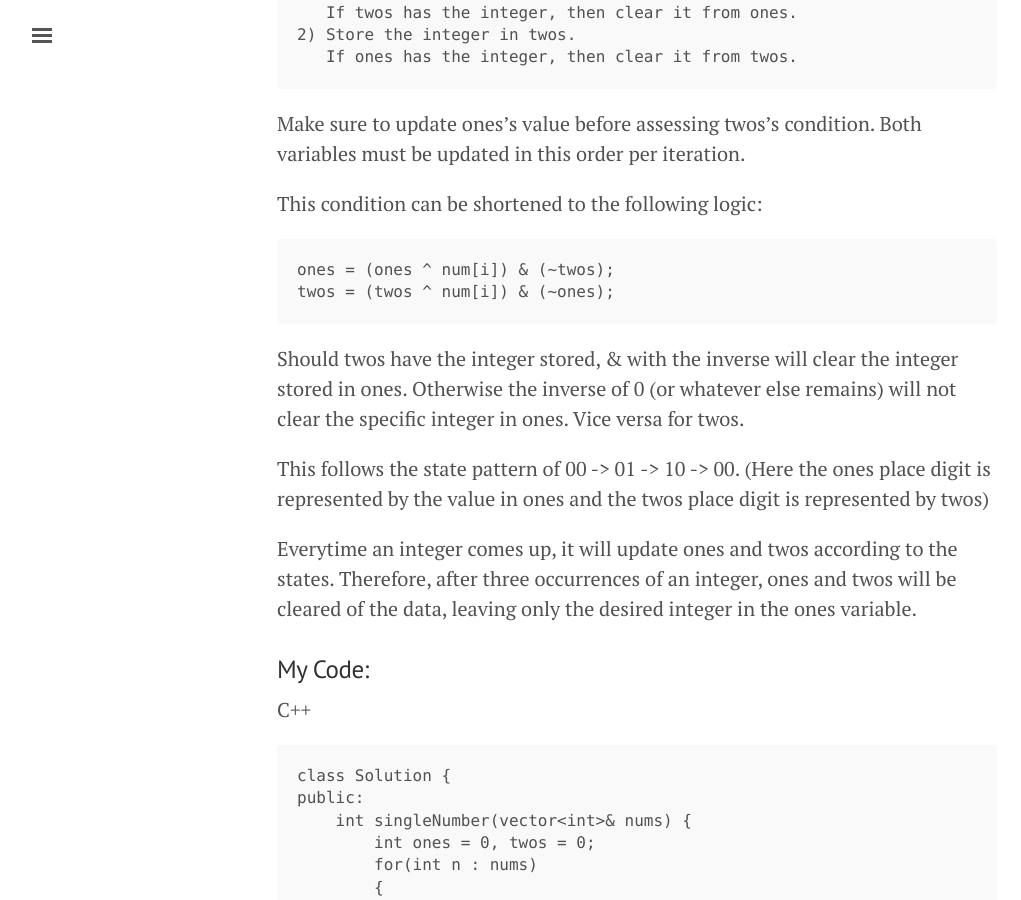
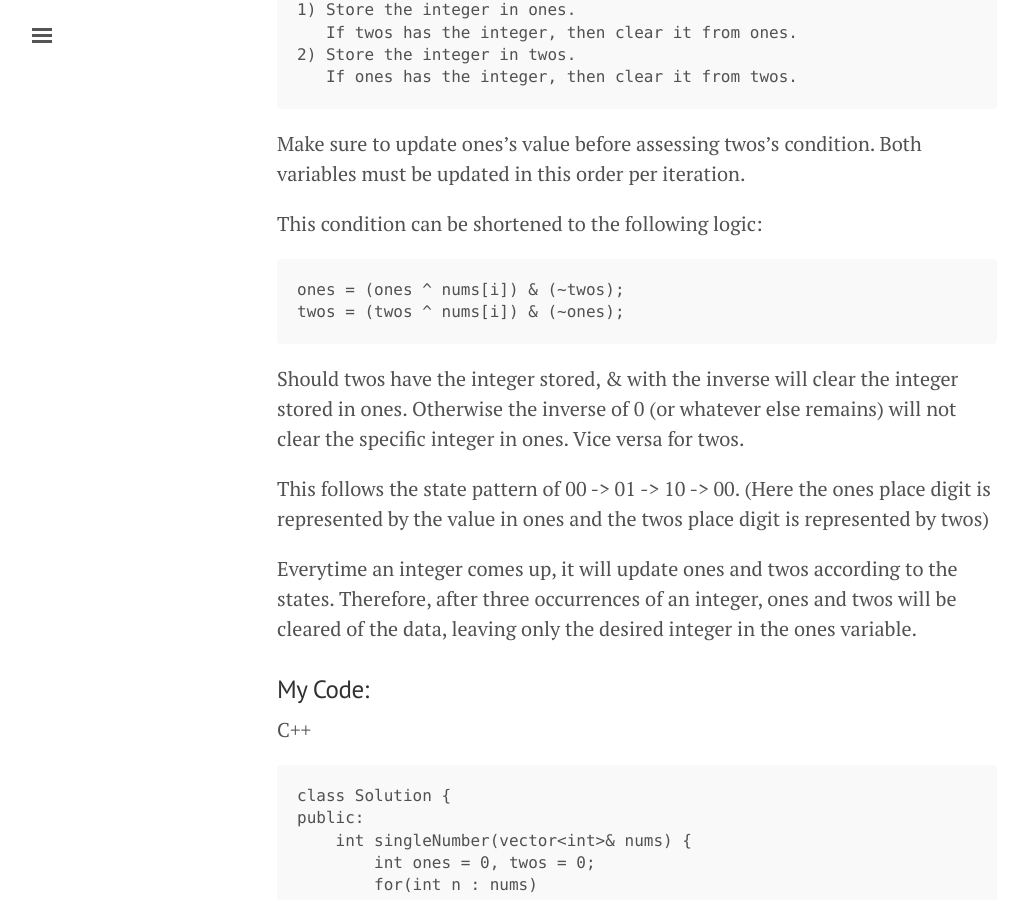
Before and after one commit to washifu/CodeBlog, a Jekyll site: the page built from _posts/2017-08-24-Single_Number_II.md, in a window 1280 px wide and 900 px high, scrolled down 913 px. Shown: the whole window, without its empty margins (3-1024 px from the left). Built offline with Jekyll 4.4.1, drawn with Linux system fonts in a browser that asks for light colours; comment, search, counter and statistics services are not loaded.

Commit message:
Update 2017-08-24-Single_Number_II.md

````diff
--- a/_posts/2017-08-24-Single_Number_II.md
+++ b/_posts/2017-08-24-Single_Number_II.md
@@ -8,6 +8,7 @@ comments: true
 
 ### Description:
 Given an array of integers, every element appears *three* times except for one, which appears exactly once. Find that single one.
+
 **Note:**
 Your algorithm should have a linear runtime complexity. Could you implement it without using extra memory?
 
@@ -29,8 +30,8 @@ Make sure to update ones's value before assessing twos's condition. Both variabl
 
 This condition can be shortened to the following logic:
 ```
-ones = (ones ^ num[i]) & (~twos);
-twos = (twos ^ num[i]) & (~ones);
+ones = (ones ^ nums[i]) & (~twos);
+twos = (twos ^ nums[i]) & (~ones);
 ```
 Should twos have the integer stored, & with the inverse will clear the integer stored in ones. Otherwise the inverse of 0
 (or whatever else remains) will not clear the specific integer in ones. Vice versa for twos.
````
